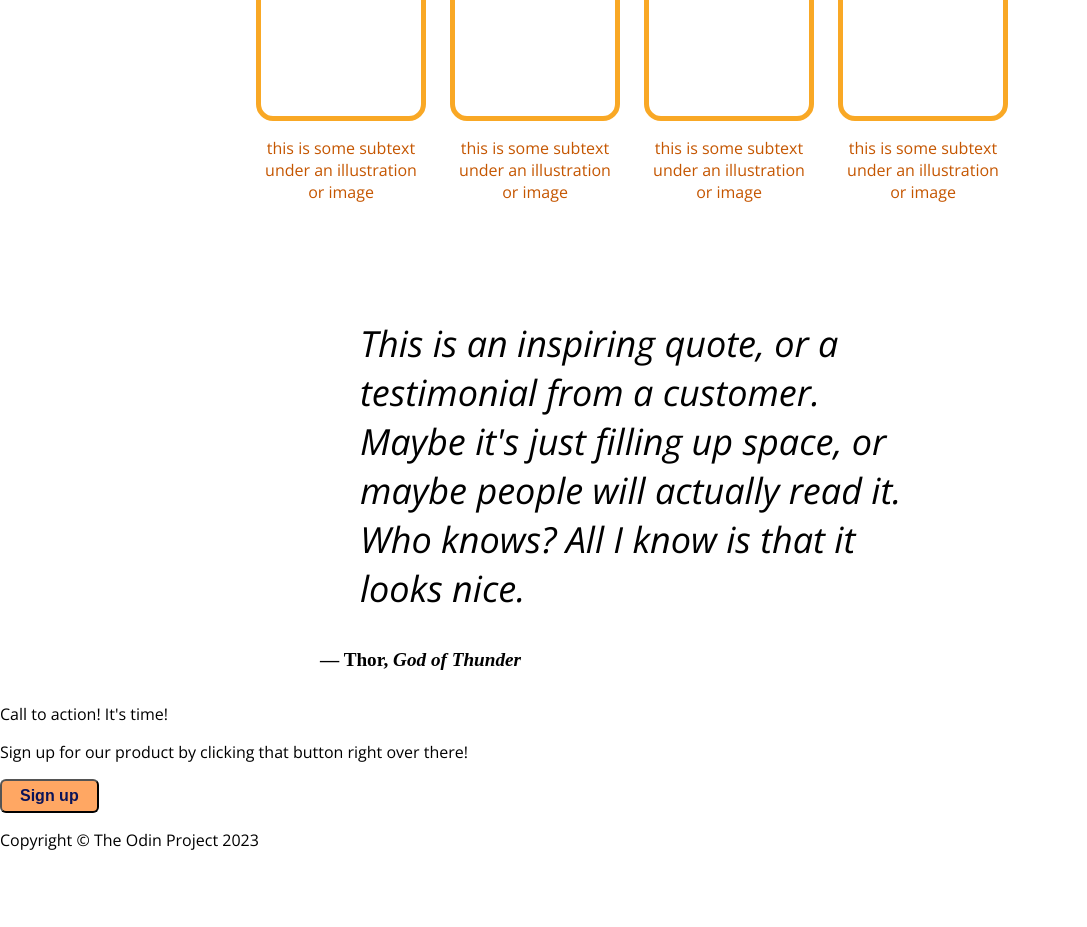
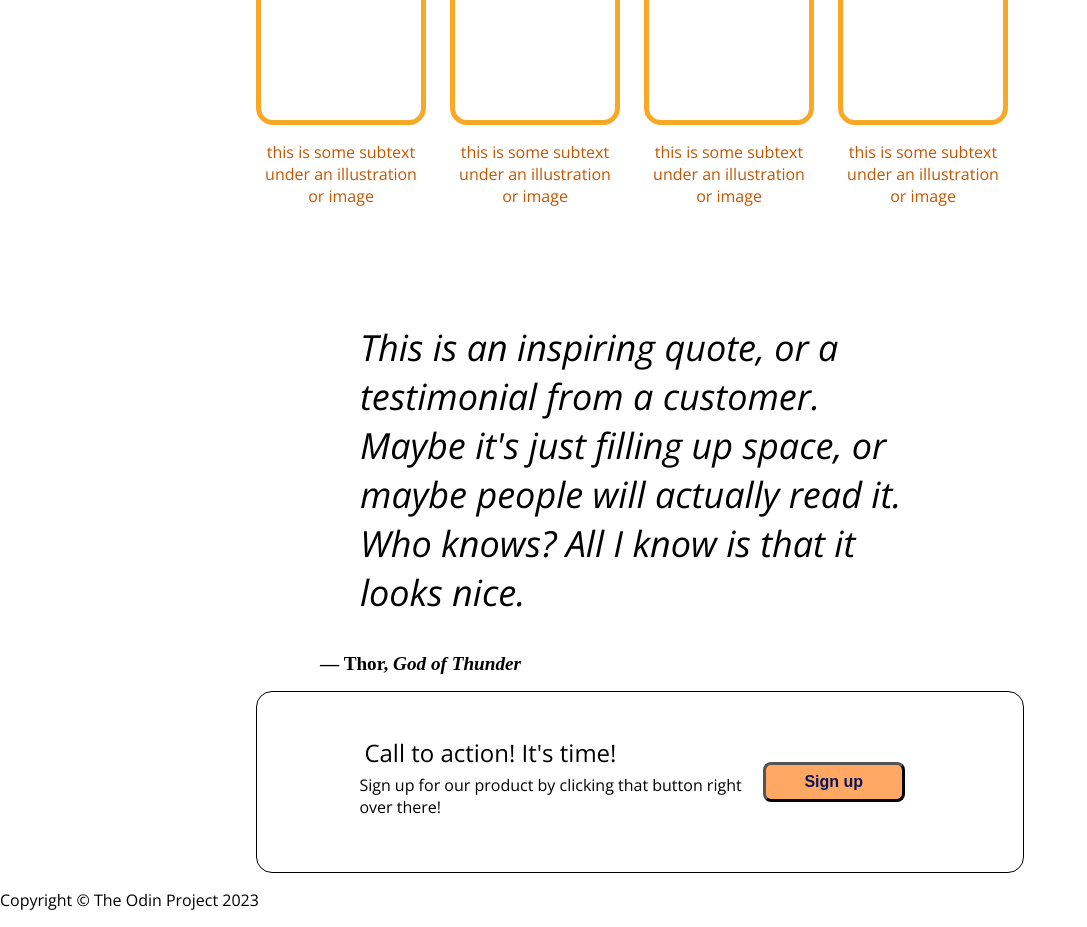
Before and after one commit to frwp/odin-landing-page, a plain HTML site: page index.html in a window 1280 px wide. Shown: the part 449-1376 px from the top of the page, without its empty margins (0-1087 px from the left). Before the commit the page ends 1316 px from the top, so only its background shows below. Drawn offline with nearby package versions, Linux system fonts and the light colour scheme.

Commit message:
Add rules contacts

```diff
--- a/index.html
+++ b/index.html
@@ -87,12 +87,14 @@
         <figcaption>&mdash; Thor, <cite>God of Thunder</cite></figcaption>
     </figure>
     <div class="contacts">
-        <div class="contacts-text">
-            <p class="contacts-title">Call to action! It's time!</p>
-            <p class="contacts-subtitle">Sign up for our product by clicking
-                that button right over there!</p>
+        <div class="contacts-container">
+            <div class="contacts-text">
+                <p class="contacts-title">Call to action! It's time!</p>
+                <p class="contacts-subtitle">Sign up for our product by clicking
+                    that button right over there!</p>
+            </div>
+            <button>Sign up</button>
         </div>
-        <button>Sign up</button>
     </div>
     <div class="footer">
         <p class="footer-text">Copyright &copy; The Odin Project 2023</p>
--- a/style.css
+++ b/style.css
@@ -127,8 +127,8 @@ button {
 }
 
 button {
-    padding: 6px 18px;
-    border-radius: 6px;
+    padding: 0.5rem 1.5rem;
+    border-radius: 0.5rem;
 }
 
 h1 {
@@ -215,4 +215,39 @@ h2 {
 
 /* #endregion -- quotes */
 
+/* #region -- contact */
+
+.contacts {
+    margin: 0;
+}
+
+.contacts-container {
+    margin: 0 20%;
+    border-width: 1px;
+    border-style: solid;
+    border-radius: 1rem;
+    padding: 3% 8%;
+    display: flex;
+    justify-content: space-between;
+    align-items: center;
+}
+
+.contacts-container button {
+    width: 10rem;
+    height: max-content;
+    border-width: 3px;
+    margin: 1rem;
+}
+
+.contacts-title {
+    font-size: 24px;
+    margin: 5px;
+}
+
+.contacts-subtitle {
+    margin-top: 0;
+}
+
+/* #endregion -- contact */
+
 /* #endregion -- Shapes */
```
